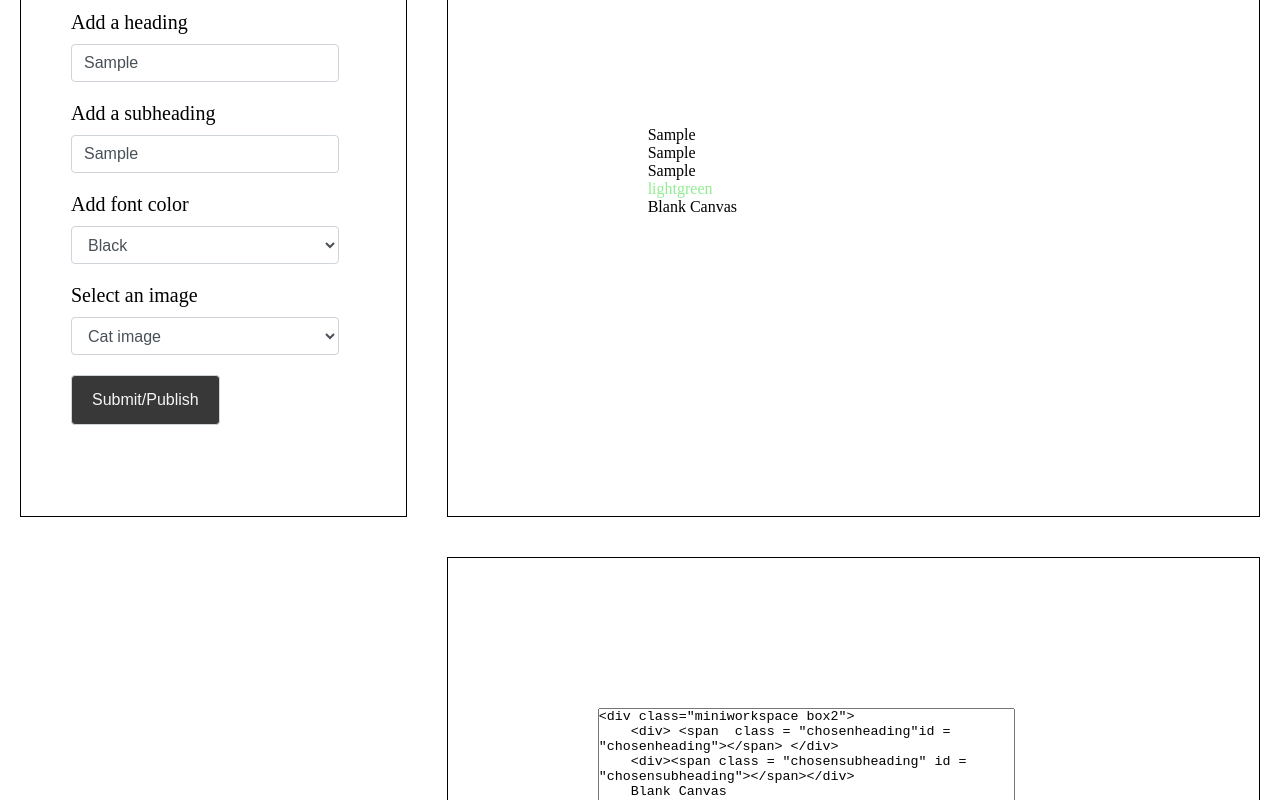
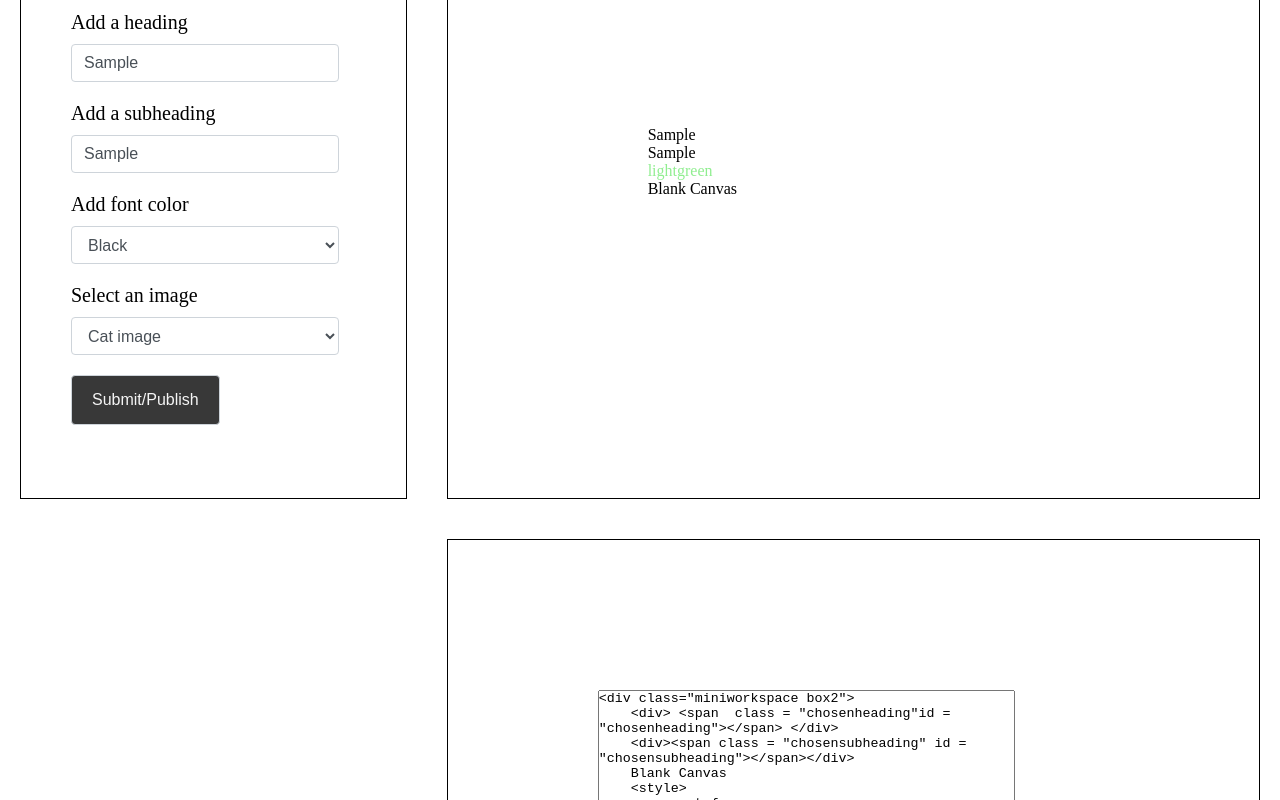
Before and after one commit to elliebowers/uxdesign, a website: page index.html in a window 1280 px wide. Both pictures are taken after typing "Sample", "Sample" into the empty fields and a click on the button "Submit/Publish". Shown: the part 482-1282 px from the top of the page. Drawn offline with Linux system fonts and the light colour scheme.

Commit message:
fixing error

```diff
--- a/script.js
+++ b/script.js
@@ -14,11 +14,10 @@ informationForm.addEventListener('submit', function(event) {
     console.log(formProps);
 
 
-    document.getElementById("chosensubheading").innerHTML = formProps.subheading;
     let bgColordiv = `<div style = "color:${formProps['bg-color']}">${formProps['bg-color']}</div>`;
     document.getElementById("chosenbgcolor").innerHTML = bgColordiv
     let fontColordiv = `<div style = "color:${formProps['font-color']}">${formProps.heading} </div>
-    <div style = "color:${formProps['font-color']}">${formProps.heading}  `
+    <div style = "color:${formProps['font-color']}">${formProps.subheading}  `
 
     document.getElementById("chosenfont").innerHTML = fontColordiv
     console.log(fontColordiv)
```
Also changed, not shown: main.css (line endings or trailing spaces).
